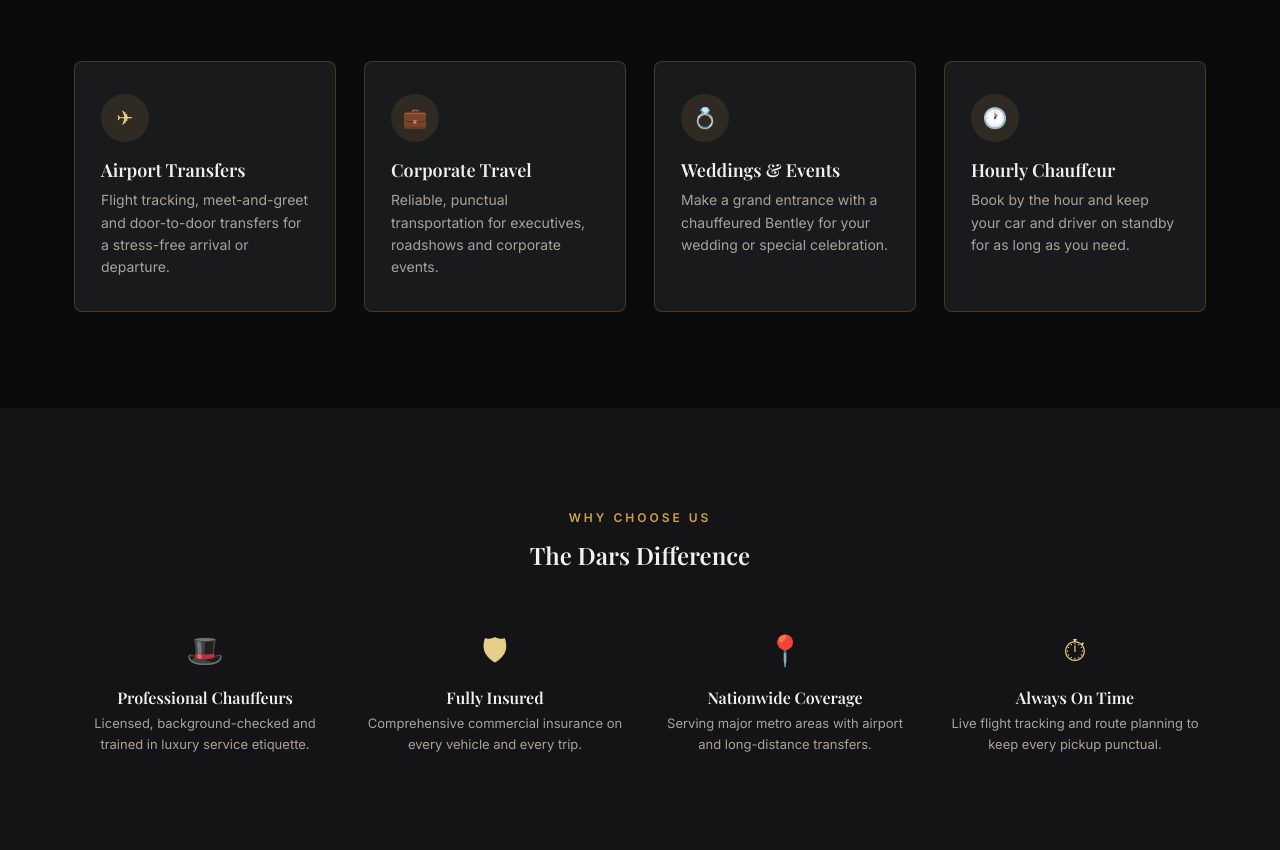
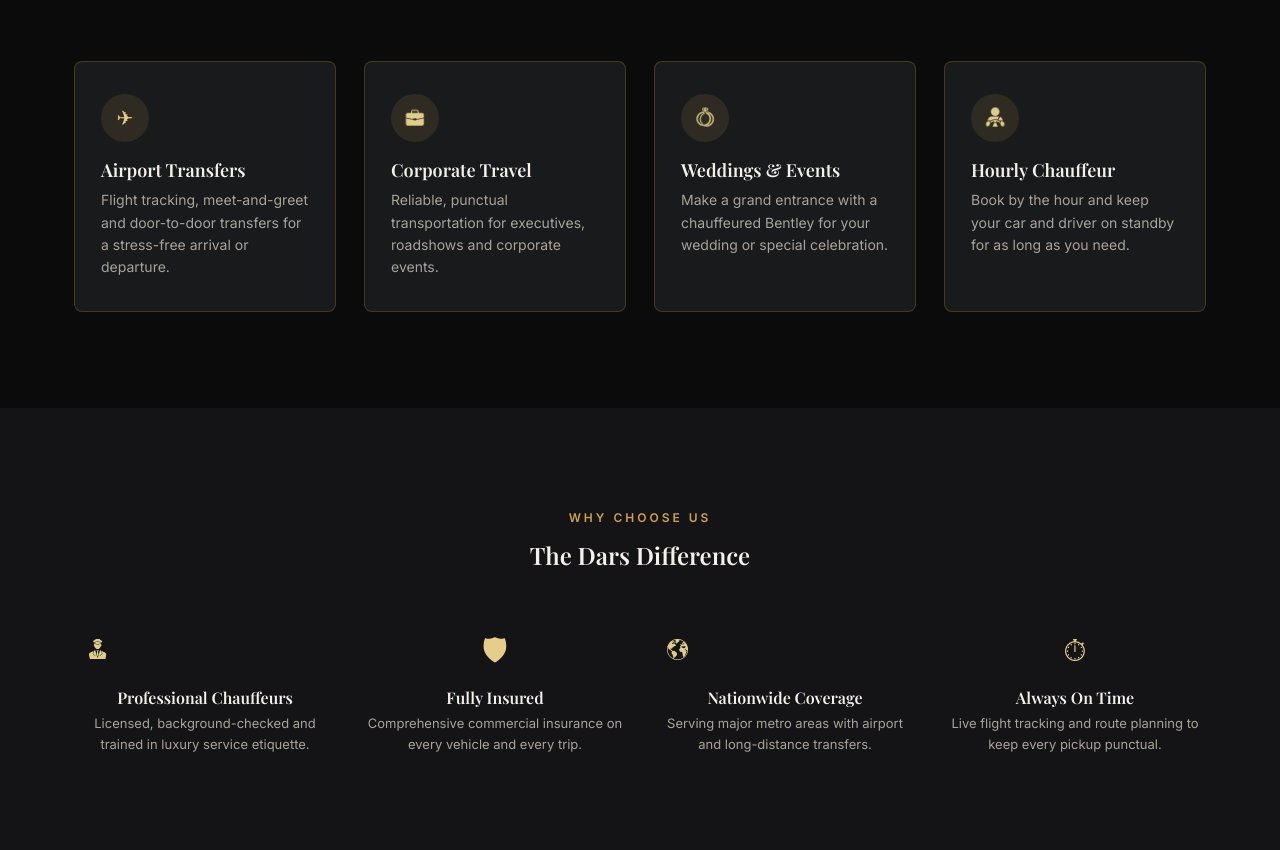
Before and after one commit to LeninPrakash41/darscar, a PHP site: page / in a window 1280 px wide. Shown: the part 2822-3672 px from the top of the page. Run offline with PHP 8.4, Linux system fonts and the light colour scheme.

Commit message:
Add new icons and update service cards in index.php

```diff
--- a/index.php
+++ b/index.php
@@ -79,17 +79,17 @@
         <p>Flight tracking, meet-and-greet and door-to-door transfers for a stress-free arrival or departure.</p>
       </div>
       <div class="service-card">
-        <div class="icon">💼</div>
+        <img src="/assets/images/suitcase.png" alt="Corporate Travel Icon" class="icon">
         <h3>Corporate Travel</h3>
         <p>Reliable, punctual transportation for executives, roadshows and corporate events.</p>
       </div>
       <div class="service-card">
-        <div class="icon">💍</div>
+        <img src="/assets/images/ring.png" alt="Weddings & Events Icon" class="icon">
         <h3>Weddings &amp; Events</h3>
         <p>Make a grand entrance with a chauffeured Bentley for your wedding or special celebration.</p>
       </div>
       <div class="service-card">
-        <div class="icon">🕐</div>
+        <img src="/assets/images/hour.png" alt="Hourly Chauffeur Icon" class="icon">
         <h3>Hourly Chauffeur</h3>
         <p>Book by the hour and keep your car and driver on standby for as long as you need.</p>
       </div>
@@ -106,7 +106,8 @@
 
     <div class="why-grid">
       <div class="why-item">
-        <div class="icon">🎩</div>
+
+        <div class="icon"><img src="/assets/images/professional 2.png" alt="Professional Chauffeurs Icon"></div>
         <h4>Professional Chauffeurs</h4>
         <p>Licensed, background-checked and trained in luxury service etiquette.</p>
       </div>
@@ -116,7 +117,7 @@
         <p>Comprehensive commercial insurance on every vehicle and every trip.</p>
       </div>
       <div class="why-item">
-        <div class="icon">📍</div>
+        <div class="icon"><img src="/assets/images/world 2.png" alt="Nationwide Coverage Icon"></div>
         <h4>Nationwide Coverage</h4>
         <p>Serving major metro areas with airport and long-distance transfers.</p>
       </div>
```
Also changed, not shown: assets/css/style.css (line endings or trailing spaces), assets/images/hour.png (added), assets/images/professional 2.png (added), assets/images/professional.png (added), assets/images/ring.png (added), assets/images/suitcase.png (added), assets/images/world 2.png (added), assets/images/world.png (added).
